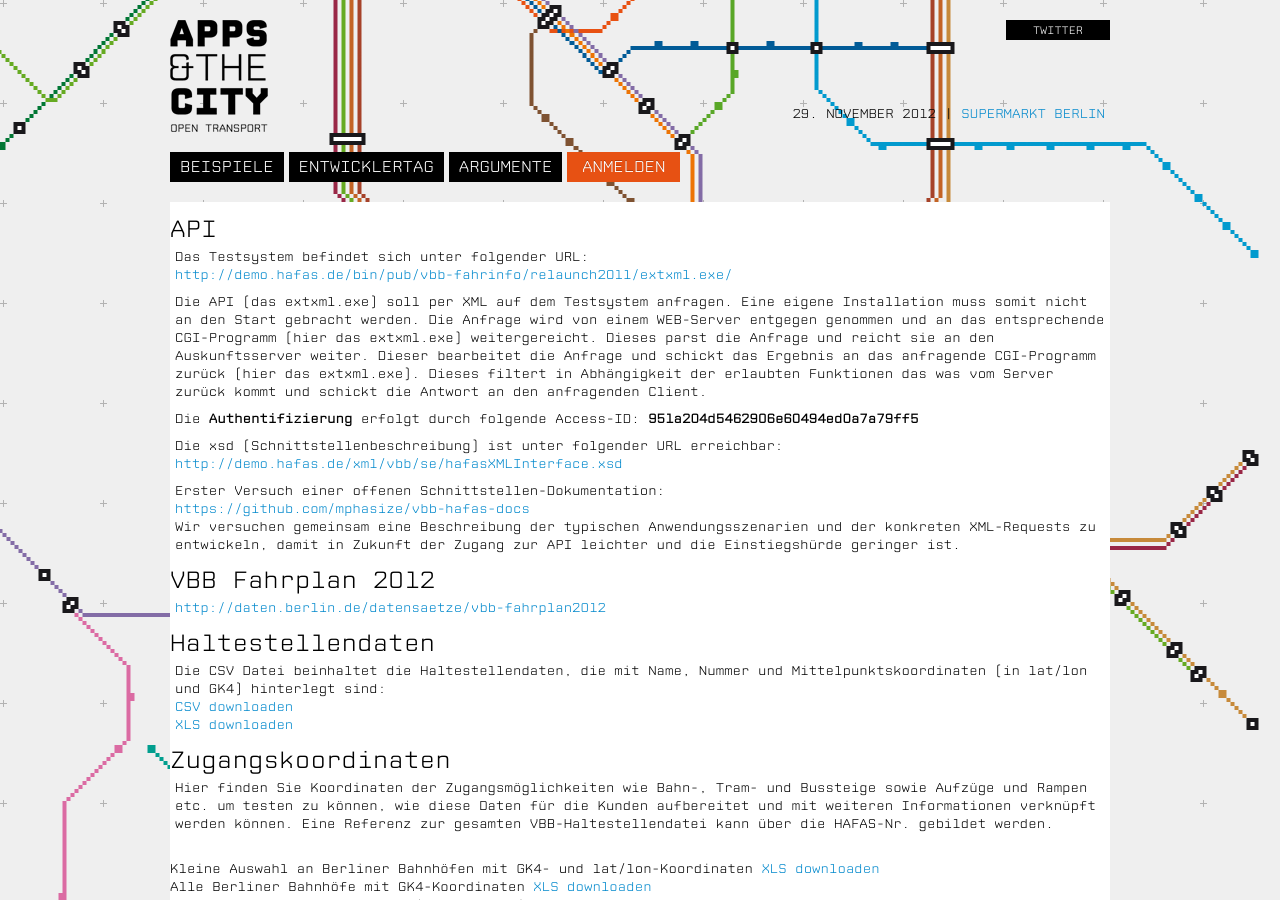
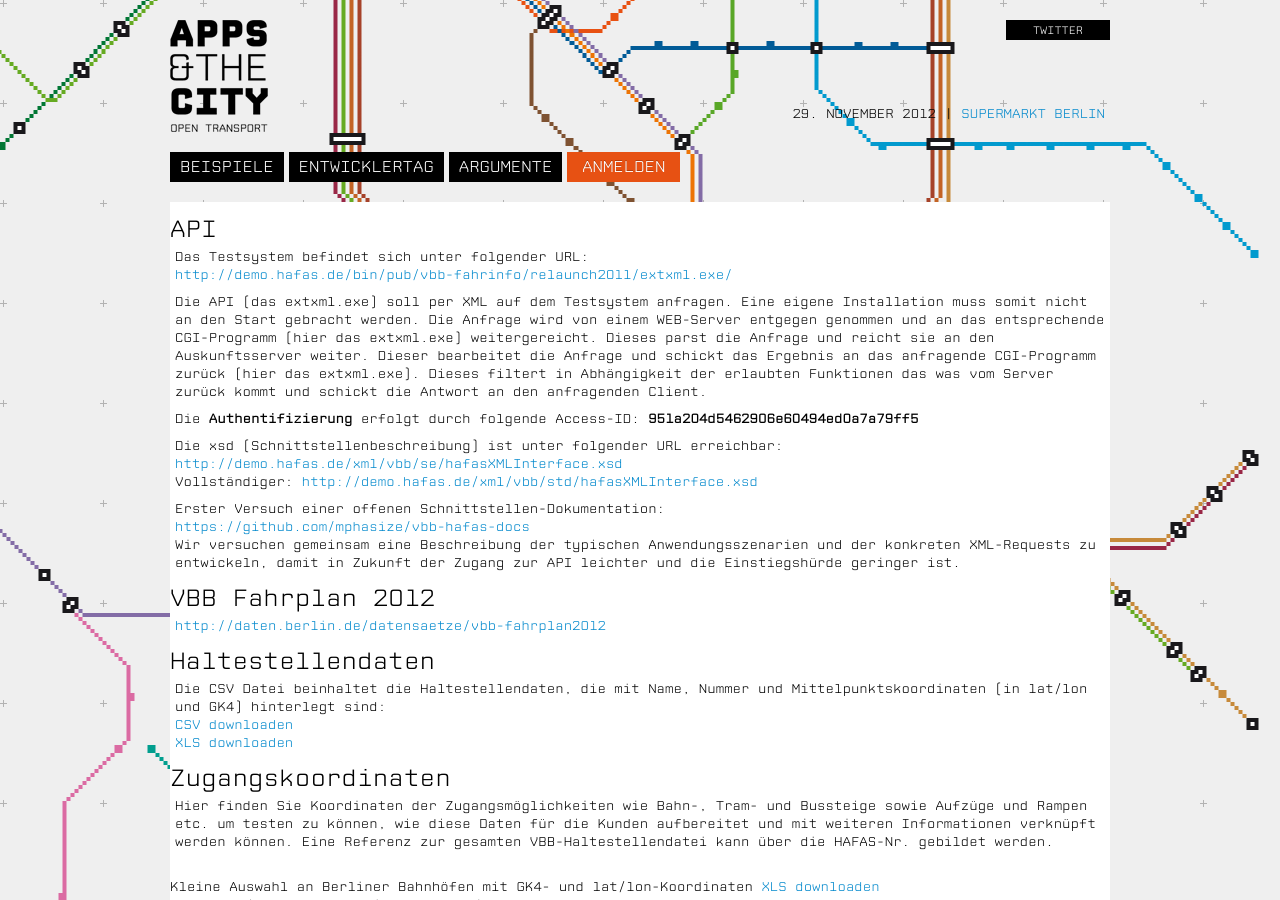
Before and after one commit to okfde/berlin.appsandthecity, a Jekyll site: the page built from daten/index.html, in a window 1280 px wide and 900 px high. Built offline with Jekyll 4.4.1, drawn with Linux system fonts in a browser that asks for light colours; nearby versions of some CDN libraries; Markdown is read by kramdown in place of the engine named in the settings.

Commit message:
Add better xsd doc for API

```diff
--- a/daten/index.html
+++ b/daten/index.html
@@ -24,6 +24,8 @@ Die Anfrage wird von einem WEB-Server entgegen genommen und an das entsprechende
 Die xsd (Schnittstellenbeschreibung) ist unter folgender URL erreichbar:<br>
 
 <a href="http://demo.hafas.de/xml/vbb/se/hafasXMLInterface.xsd">http://demo.hafas.de/xml/vbb/se/hafasXMLInterface.xsd </a>
+<br/>
+Vollständiger: <a href="http://demo.hafas.de/xml/vbb/std/hafasXMLInterface.xsd">http://demo.hafas.de/xml/vbb/std/hafasXMLInterface.xsd </a>
 </p>
 
 <p>
```
